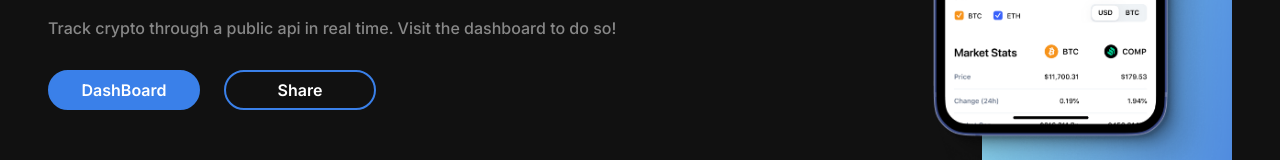
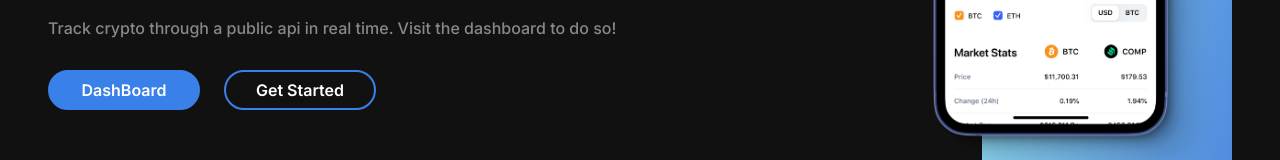
Before and after one commit to rldinkar/Crypto-Insights, a React (Create React App) app: page / in a window 1280 px wide. Shown: the part 492-652 px from the top of the page. Built offline with nearby package versions, Linux system fonts and the light colour scheme.

Commit message:
Added Button link to dashboard button.

```diff
--- a/src/components/LandingPage/MainComponent/index.js
+++ b/src/components/LandingPage/MainComponent/index.js
@@ -4,6 +4,7 @@ import Button from '../../Common/Button';
 import phone from "../../../assets/phone.png";
 import gradient from "../../../assets/gradient.png";
 import { motion } from "framer-motion";
+import { Link } from 'react-router-dom';
 function MainComponent() {
   return (
     <div className='flex-info'>
@@ -15,8 +16,8 @@ function MainComponent() {
           do so!
         </motion.p >
         <motion.div className='btn-flex'  initial={{ opacity: 0, scale: 0, y: 50 }} animate={{ opacity: 1, scale: 1, y: 0 }} transition={{ duration: 0.5 ,delay:1.5 }}>
-          <Button text={"DashBoard"} />
-          <Button text={"Share"} outlined={true} />
+          <Link to='/dashboard'><Button text={"DashBoard"} /></Link>
+           <Link to='/dashboard'><Button text={"Get Started"} outlined={true} /></Link>
         </motion.div>
       </div>
       <div className='right-compo'>
```
